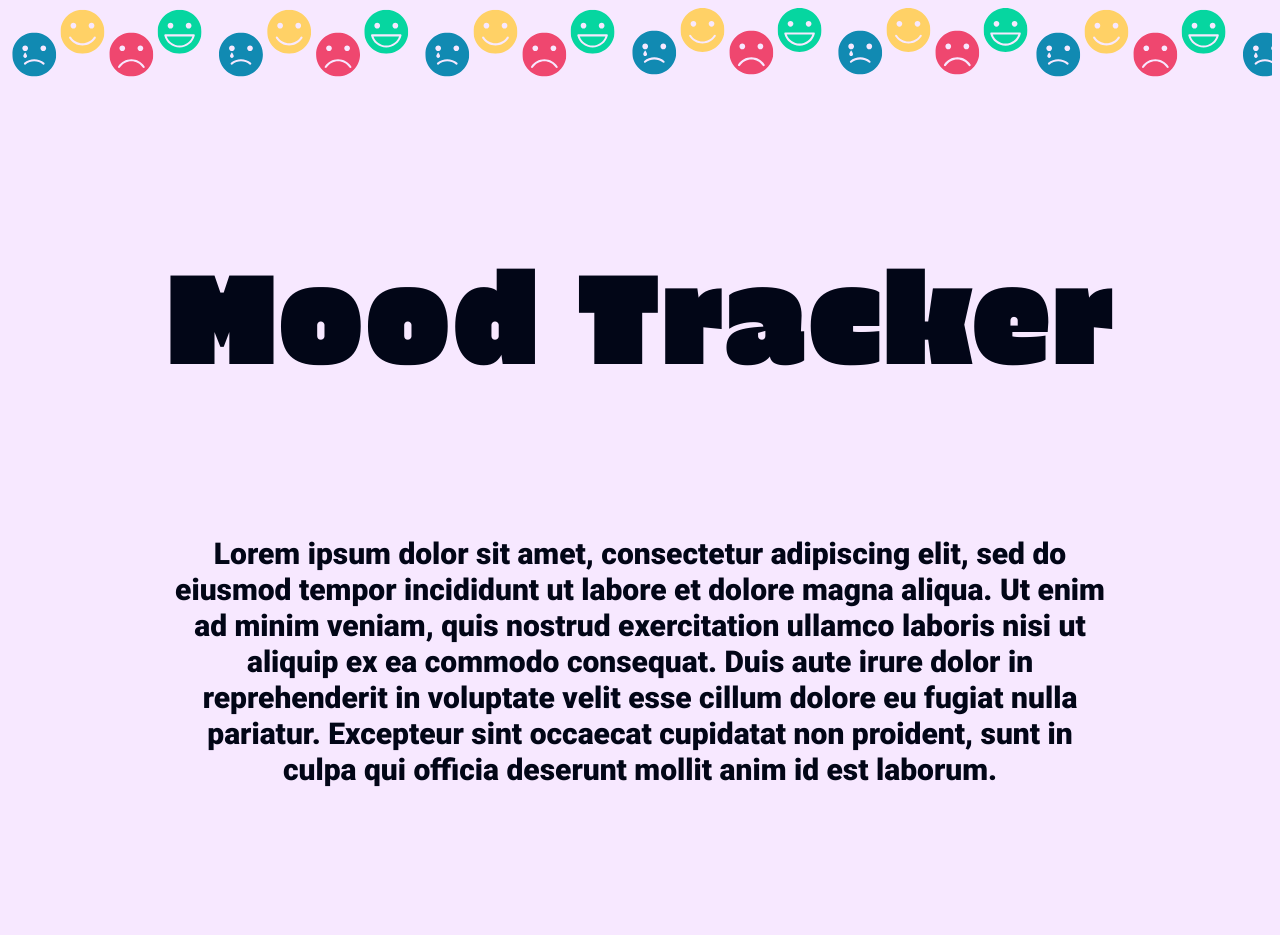
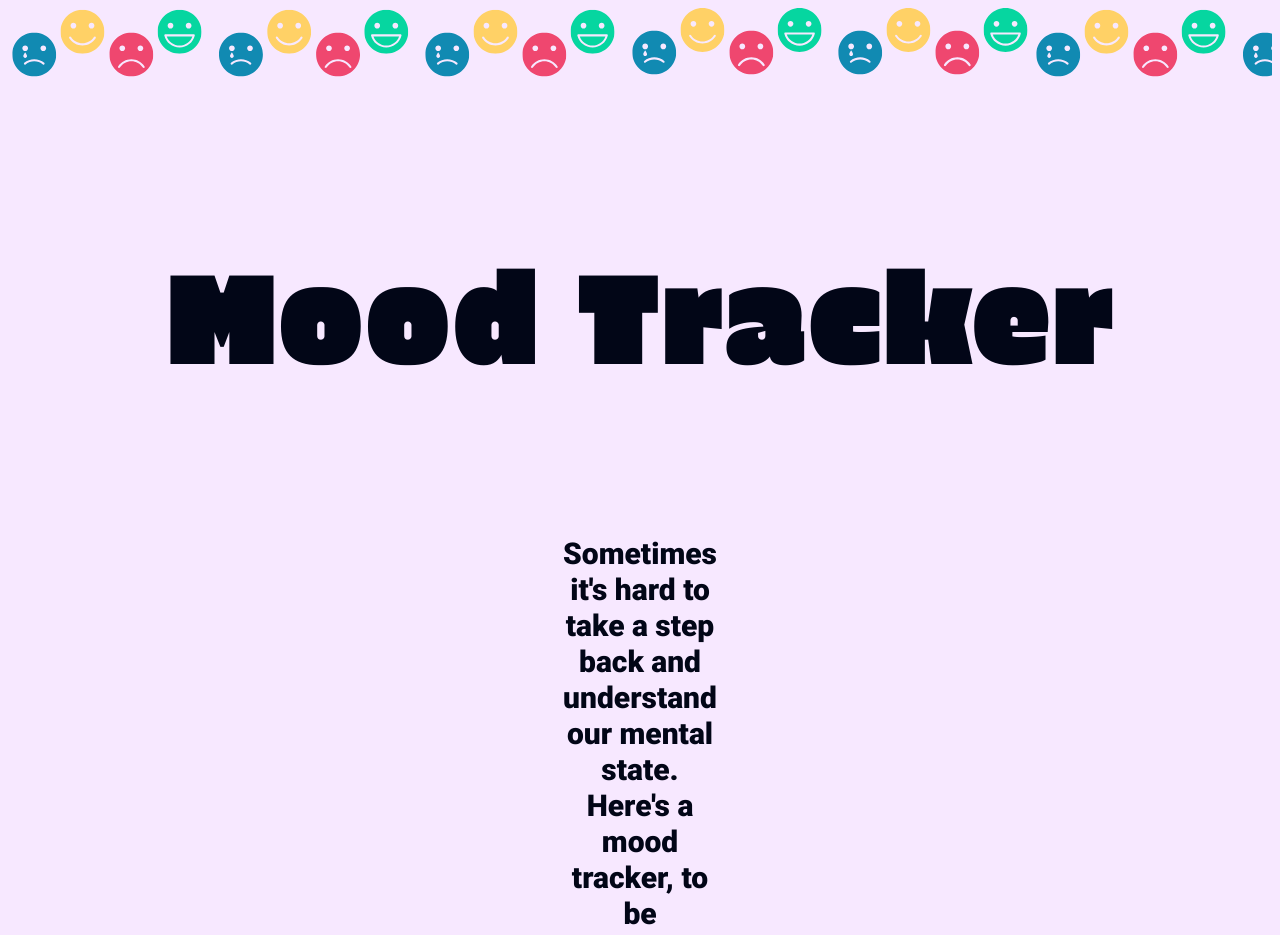
Before and after one commit to miazarre/mood-tracker, a React (Create React App) app: page / in a window 1280 px wide. Shown: the top 935 px of the page. Built offline with nearby package versions, Linux system fonts and the light colour scheme.

Commit message:
Home : adding description

```diff
--- a/src/components/Home/index.js
+++ b/src/components/Home/index.js
@@ -5,14 +5,10 @@ const Home = () => {
     <div className="flex flex-col items-center text-slate-950">
       <div className="bg-design-mood h-40 w-full"></div>
       <h1 className="relative mt-20 font-main text-9xl">Mood Tracker</h1>
-      <p className="m-20 p-20 font-second text-3xl text-center">
-        Lorem ipsum dolor sit amet, consectetur adipiscing elit, sed do eiusmod
-        tempor incididunt ut labore et dolore magna aliqua. Ut enim ad minim
-        veniam, quis nostrud exercitation ullamco laboris nisi ut aliquip ex ea
-        commodo consequat. Duis aute irure dolor in reprehenderit in voluptate
-        velit esse cillum dolore eu fugiat nulla pariatur. Excepteur sint
-        occaecat cupidatat non proident, sunt in culpa qui officia deserunt
-        mollit anim id est laborum.
+      <p className="my-20 mx-96 py-20 px-96 font-second text-3xl text-center">
+        Sometimes it's hard to take a step back and understand our mental state.
+        Here's a mood tracker, to be completed daily, which gives you a visual
+        of the current month and how you're feeling.
       </p>
       <div className="flex">
         <Link to="/login">
```
